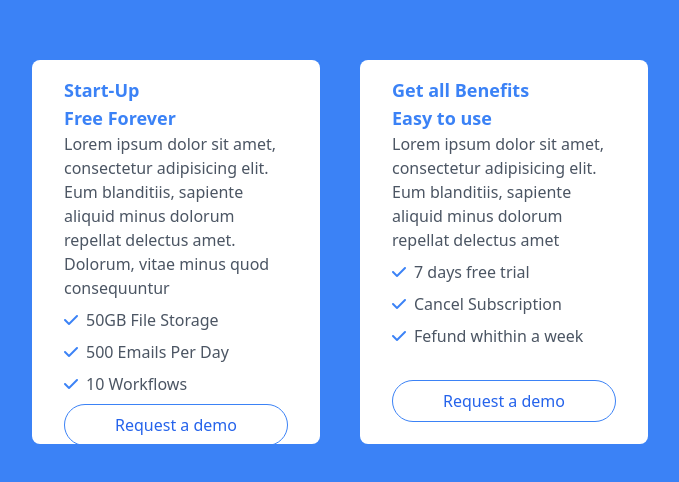
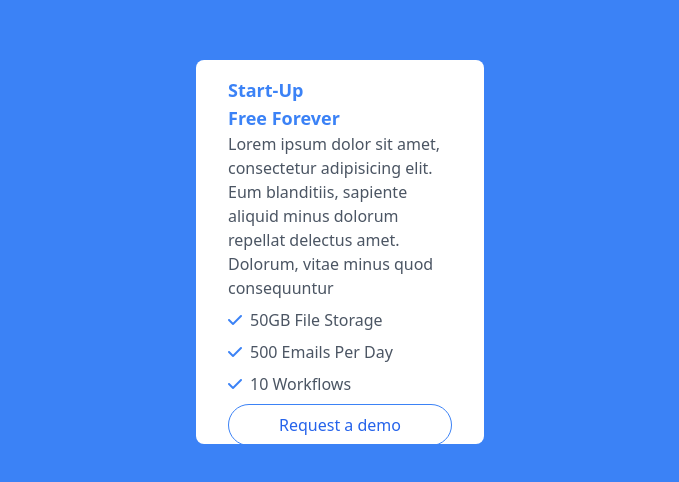
Before and after one commit to palak-sgl/Tailwind_Tutorial-2, a website: page src/index.html in a window 1280 px wide. Shown: the part 148-630 px from the top of the page, without its empty margins (300-979 px from the left). Drawn offline with Linux system fonts and the light colour scheme.

Commit message:
new commits

```diff
--- a/src/index.html
+++ b/src/index.html
@@ -9,7 +9,7 @@
 </head>
 <body>
     <div class="w-full flex flex-wrap gap-10 justify-center items-center min-h-screen bg-blue-500">
-        <div class="w-72 h-96 text-gray-600 rounded-lg px-8 bg-cover py-4 bg-white hover:scale-110 hover:ease hover:duration-300">
+        <div class="w-72 h-96 text-gray-600 rounded-lg px-8 py-4 bg-white hover:scale-110 hover:ease hover:duration-300">
             <h3 class="text-lg text-blue-500 font-bold">Start-Up</h3>
             <h3 class="text-lg text-blue-500 font-extrabold">Free Forever</h3>
             <p>Lorem ipsum dolor sit amet, consectetur adipisicing elit. Eum blanditiis, sapiente aliquid minus dolorum repellat delectus amet. Dolorum, vitae minus quod consequuntur </p>
@@ -21,7 +21,7 @@
             </ul>
             <div class="text-center border border-blue-500 rounded-3xl py-2 px-2 text-blue-600 hover:bg-blue-500 hover:text-white mt-2 cursor-pointer">Request a demo</div>
         </div>
-        <div class="w-72 h-96 text-gray-600 rounded-lg px-8 bg-cover py-4 bg-white hover:scale-110 hover:ease hover:duration-300">
+        <!-- <div class="w-72 h-96 text-gray-600 rounded-lg px-8 bg-cover py-4 bg-white hover:scale-110 hover:ease hover:duration-300">
             <h3 class="text-lg text-blue-500 font-bold">Get all Benefits</h3>
             <h3 class="text-lg text-blue-500 font-extrabold">Easy to use</h3>
             <p>Lorem ipsum dolor sit amet, consectetur adipisicing elit. Eum blanditiis, sapiente aliquid minus dolorum repellat delectus amet</p>
@@ -32,7 +32,7 @@
 
             </ul>
             <div class="text-center border border-blue-500 rounded-3xl py-2 px-2 text-blue-600 hover:bg-blue-500 hover:text-white mt-8 cursor-pointer">Request a demo</div>
-        </div>
+        </div> -->
 
 
     </div>
```
